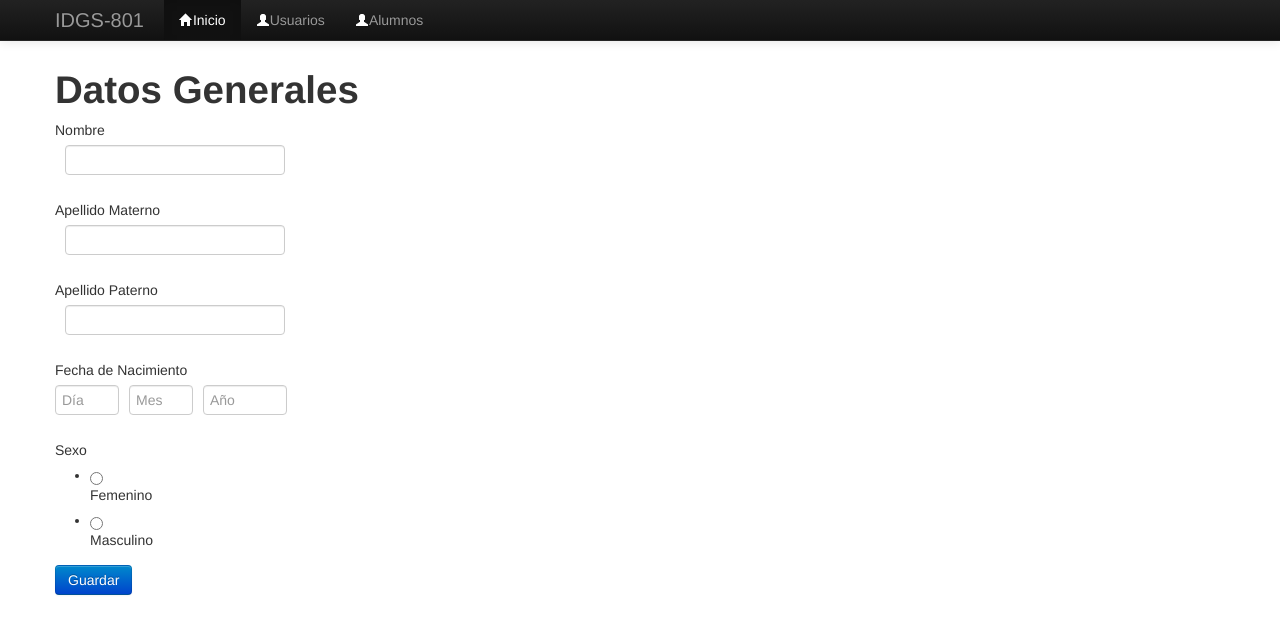
After one commit to IDGS-801-22001894/IntroFlask, a Flask app: page /Zodiaco in a window 1280 px wide. The commit adds this page. Shown: the top 634 px of the page. Run offline with Flask 3, Linux system fonts and the light colour scheme; some libraries are stand-ins or nearby versions.

Commit message:
13-03-25 Zodiaco Nuevo

```diff
--- a/forms.py
+++ b/forms.py
@@ -1,19 +1,49 @@
 from wtforms import Form
-from wtforms import StringField,PasswordField,EmailField,BooleanField,SubmitField,IntegerField
+from wtforms import StringField, PasswordField, EmailField, BooleanField, SubmitField, IntegerField, DateField, RadioField
 from wtforms import validators
+from wtforms.validators import DataRequired
+from datetime import datetime
 
+# Formulario original (para tu otro proyecto)
 class UserForm(Form):
-
-    matricula=IntegerField("Matricula",[
+    matricula = IntegerField("Matricula", [
         validators.DataRequired(message="El campo es requerido"),
-
     ])
-    nombre=StringField("Nombre",[
+    nombre = StringField("Nombre", [
         validators.DataRequired(message="El campo es requerido")
     ])
-    apellido=StringField("Apellido",[
+    apellido = StringField("Apellido", [
         validators.DataRequired(message="El campo es requerido")
     ])
-    correo=EmailField("Correo",[
+    correo = EmailField("Correo", [
         validators.DataRequired(message="El campo es requerido")
     ])
+
+class ZodiacoForm(Form):
+    nombreZ = StringField("Nombre", [
+        validators.DataRequired(message="El campo es requerido")
+    ])
+    apellidoMaterno = StringField("Apellido Materno", [
+        validators.DataRequired(message="El campo es requerido")
+    ])
+    apellidoPaterno = StringField("Apellido Paterno", [
+        validators.DataRequired(message="El campo es requerido")
+    ])
+    dia = IntegerField("Día", [
+        validators.DataRequired(message="El campo es requerido"),
+        validators.NumberRange(min=1, max=31, message="El día debe estar entre 1 y 31")
+    ])
+    mes = IntegerField("Mes", [
+        validators.DataRequired(message="El campo es requerido"),
+        validators.NumberRange(min=1, max=12, message="El mes debe estar entre 1 y 12")
+    ])
+    año = IntegerField("Año", [
+        validators.DataRequired(message="El campo es requerido"),
+        validators.NumberRange(min=1900, max=datetime.now().year, message=f"El año debe estar entre 1900 y {datetime.now().year}")
+    ])
+    sexo = RadioField("Sexo", choices=[
+        ('femenino', 'Femenino'),
+        ('masculino', 'Masculino')
+    ], validators=[
+        validators.DataRequired(message="El campo es requerido")
+    ])
--- a/main.py
+++ b/main.py
@@ -5,6 +5,8 @@ import forms
 from flask_wtf.csrf import CSRFProtect
 from flask import flash
 from flask import g
+from forms import ZodiacoForm
+from datetime import datetime
 
 from datetime import datetime
 
@@ -123,6 +125,53 @@ def alumnos():
 
     return render_template("Alumnos.html",form=alumno_class,mat=mat,nom=nom,ape=ape,email=email)
 
+
+
+@app.route("/Zodiaco", methods=["GET", "POST"])
+def zodiaco():
+    zodiaco_class = forms.ZodiacoForm(request.form)
+    resultado = None
+    imagen_signo = None
+
+    if request.method == "POST" and zodiaco_class.validate():
+
+        nombreZ = zodiaco_class.nombreZ.data
+        apellidoMaterno = zodiaco_class.apellidoMaterno.data
+        apellidoPaterno = zodiaco_class.apellidoPaterno.data
+        dia = zodiaco_class.dia.data
+        mes = zodiaco_class.mes.data
+        año = zodiaco_class.año.data
+        sexo = zodiaco_class.sexo.data
+
+        try:
+            fecha_nacimiento = datetime(year=año, month=mes, day=dia)
+            hoy = datetime.today()
+            edad = hoy.year - fecha_nacimiento.year - ((hoy.month, hoy.day) < (fecha_nacimiento.month, fecha_nacimiento.day))
+
+            signos = ["Mono", "Gallo", "Perro", "Cerdo", "Rata", "Buey", "Tigre", "Conejo", "Dragón", "Serpiente", "Caballo", "Cabra"]
+            signo_chino = signos[fecha_nacimiento.year % 12]
+
+            imagen_signo = signos_zodiaco.get(signo_chino, "img/default.png")
+
+            resultado = {
+                "nombre": nombreZ,
+                "apaterno": apellidoPaterno,
+                "amaterno": apellidoMaterno,
+                "edad": edad,
+                "signo_chino": signo_chino,
+                "imagen_signo": imagen_signo
+            }
+
+
+            mensaje = f'Bienvenido {nombreZ} {apellidoPaterno}, tienes {edad} años y tu signo chino es {signo_chino}.'
+            flash(mensaje)
+
+        except Exception as e:
+            resultado = {"error": f"Error al procesar la fecha de nacimiento: {str(e)}"}
+
+    return render_template("Zodiaco.html", form=zodiaco_class, resultado=resultado)
+
+
 @app.route("/cine", methods=["GET", "POST"])
 def cinepolis():
     resultado = None
--- /dev/null
+++ b/static/css/styles.css
@@ -0,0 +1,56 @@
+/* Estilos para el formulario */
+.form-container {
+    display: flex;
+}
+
+.form-column {
+    flex: 1;
+    margin-right: 20px;
+}
+
+.form-field {
+    margin-bottom: 15px;
+}
+
+.form-label {
+    display: inline-block;
+    width: 150px;
+}
+
+.date-inputs {
+    display: flex;
+    gap: 10px;
+    align-items: center;
+}
+
+.date-inputs input {
+    width: 50px; /* Ancho para día y mes */
+}
+
+.date-inputs input[type="number"][name="año"] {
+    width: 70px; /* Ancho para año */
+}
+
+/* Estilos para la respuesta */
+.response-container {
+    flex: 1;
+    padding: 20px;
+    border: 1px solid #ccc;
+    border-radius: 10px;
+    background-color: #f9f9f9;
+}
+
+.response-container h2 {
+    color: #333;
+}
+
+.response-container p {
+    font-size: 18px;
+    color: #555;
+}
+
+.response-container img {
+    width: 100px;
+    height: auto;
+    margin-top: 10px;
+}
--- /dev/null
+++ b/templates/Zodiaco.html
@@ -0,0 +1,56 @@
+{% extends "layaout2.html" %}
+
+{% block content %}
+    {% import "_macros.html" as macro %}
+
+    <link rel="stylesheet" href="{{ url_for('static', filename='css/styles.css') }}">
+    <h1>Datos Generales</h1>
+    <div class="form-container">
+        <div class="form-column">
+            <form action="" method="post" novalidate>
+                {{ form.csrf_token }}
+                <input type="hidden" name="csrf_token" value="{{ csrf_token() }}" />
+
+                <div class="form-field">
+                    {{ macro.camposNuevos(form.nombreZ) }}
+                </div>
+                <div class="form-field">
+                    {{ macro.camposNuevos(form.apellidoMaterno) }}
+                </div>
+                <div class="form-field">
+                    {{ macro.camposNuevos(form.apellidoPaterno) }}
+                </div>
+                <div class="form-field">
+                    <label class="form-label">Fecha de Nacimiento</label>
+                    <div class="date-inputs">
+                        {{ form.dia(class="small-input", placeholder="Día") }}
+                        {{ form.mes(class="small-input", placeholder="Mes") }}
+                        {{ form.año(class="small-input", placeholder="Año") }}
+                    </div>
+                    {% if form.dia.errors or form.mes.errors or form.año.errors %}
+                        <ul>
+                            {% for error in form.dia.errors %}
+                                <li style="color:red;">{{ error }}</li>
+                            {% endfor %}
+
+                        </ul>
+                    {% endif %}
+                </div>
+                <div class="form-field">
+                    {{ macro.camposNuevos(form.sexo) }}
+                </div>
+
+                <input type="submit" name="btn1" value="Guardar" class="btn btn-primary" />
+            </form>
+        </div>
+
+        {% if resultado %}
+            <div class="response-container">
+                <h2>Hola {{ resultado.nombre }} {{ resultado.apaterno }} {{ resultado.amaterno }}</h2>
+                <p>Tienes {{ resultado.edad }} años</p>
+                <p>Tu signo zodiacal es <strong>{{ resultado.signo_chino }}</strong></p>
+                <img src="{{ url_for('static', filename=resultado.imagen_signo) }}" alt="{{ resultado.signo_chino }}">
+            </div>
+        {% endif %}
+    </div>
+{% endblock %}
--- a/templates/_macros.html
+++ b/templates/_macros.html
@@ -18,3 +18,22 @@
 {%endif%}
 
 {%endmacro%}
+
+{# Zodiaco #}
+{% macro datos_zodiaco(name, placeholder, type="text") %}
+<label for="{{ name }}">{{ name|capitalize }}:</label>
+<p><input name="{{ name }}" type="{{ type }}" placeholder="{{ placeholder }}"></p>
+{% endmacro %}
+
+{% macro campos_zodiaco(field) %}
+<td>{{ field.label }}</td>
+<dd>{{ field(**kwargs) | safe }}</dd>
+
+{% if field.errors %}
+<ul>
+    {% for error in field.errors %}
+    <li style="color:red;">{{ error }}</li>
+    {% endfor %}
+</ul>
+{% endif %}
+{% endmacro %}
--- a/templates/layaout2.html
+++ b/templates/layaout2.html
@@ -4,69 +4,57 @@
     <meta charset="UTF-8">
     <meta name="viewport" content="width=device-width, initial-scale=1.0">
     <title>Document</title>
-    <link rel="stylesheet" href="../static/bootstrap/css/bootstrap.min.css">
+    <link rel="stylesheet" href="{{ url_for('static', filename='bootstrap/css/bootstrap.min.css') }}">
     <style>
-        body{
-            padding-top: 60px;}
-
-            .tr-head{background: #dff0d8;}
+        body {
+            padding-top: 60px;
+        }
+        .tr-head {
+            background: #dff0d8;
+        }
+        .alert {
+            padding: 10px;
+            margin-bottom: 20px;
+            border: 1px solid transparent;
+            border-radius: 4px;
+        }
+        .alert-success {
+            color: #3c763d;
+            background-color: #dff0d8;
+            border-color: #d6e9c6;
+        }
+        .alert-error {
+            color: #a94442;
+            background-color: #f2dede;
+            border-color: #ebccd1;
+        }
     </style>
-    <link href="../static/css/bootstrap/css/bootstrap-responsive.min.css" rel="stylesheet"/>
+    <link href="{{ url_for('static', filename='css/bootstrap/css/bootstrap-responsive.min.css') }}" rel="stylesheet"/>
 </head>
 <body>
     <div class="navbar navbar navbar-inverse navbar-fixed-top">
-
         <div class="navbar-inner">
             <div class="container">
-                <a class="brand" href="">
-                    IDGS-801
-                </a>
-
-            <ul class="nav">
-                <li class="active">
-                    <a href="">
-                        <i class="icon-home icon-white"></i>
-                        Inicio
-                    </a>
-                </li>
-                <li>
-                    <a href="">
-                        <i class="icon-user icon-white"></i>
-                        Usuarios
-                    </a>
-                </li>
-                <li>
-                    <a href="">
-                        <i class="icon-user icon-white"></i>
-                        Alumnos
-                    </a>
-                </li>
-            </ul>
+                <a class="brand" href="">IDGS-801</a>
+                <ul class="nav">
+                    <li class="active"><a href=""><i class="icon-home icon-white"></i>Inicio</a></li>
+                    <li><a href=""><i class="icon-user icon-white"></i>Usuarios</a></li>
+                    <li><a href=""><i class="icon-user icon-white"></i>Alumnos</a></li>
+                </ul>
+            </div>
         </div>
-       </div>
     </div>
 
+    <div class="container">
+        {% with messages = get_flashed_messages(with_categories=true) %}
+            {% if messages %}
+                {% for category, message in messages %}
+                    <div class="alert alert-{{ category }}">{{ message }}</div>
+                {% endfor %}
+            {% endif %}
+        {% endwith %}
 
-
-    <div class="container">
-
-                {%with messages=get_flashed_messages()%}
-                {%if messages%}
-                    {%for message in messages%}
-                    <div class="alert alert-succes">
-                        	{{message}}
-
-                    </div>
-                    {%endfor%}
-                {%endif%}
-                {%endwith%}
-
-                {% block content%}
-
-                {% endblock %}
-
-
-
-</div>
+        {% block content %}{% endblock %}
+    </div>
 </body>
 </html>
```
Also changed, not shown: .qodo/history.sqlite (added), templates/Alumnos.html (line endings or trailing spaces).
